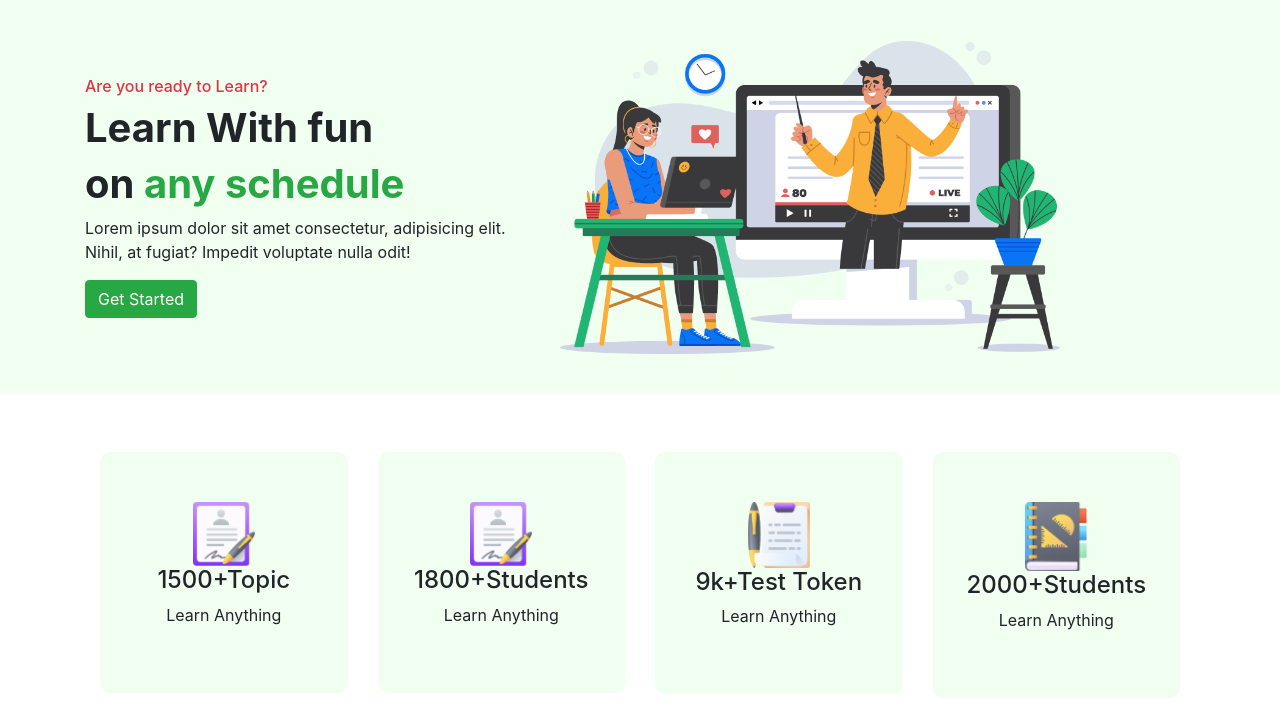
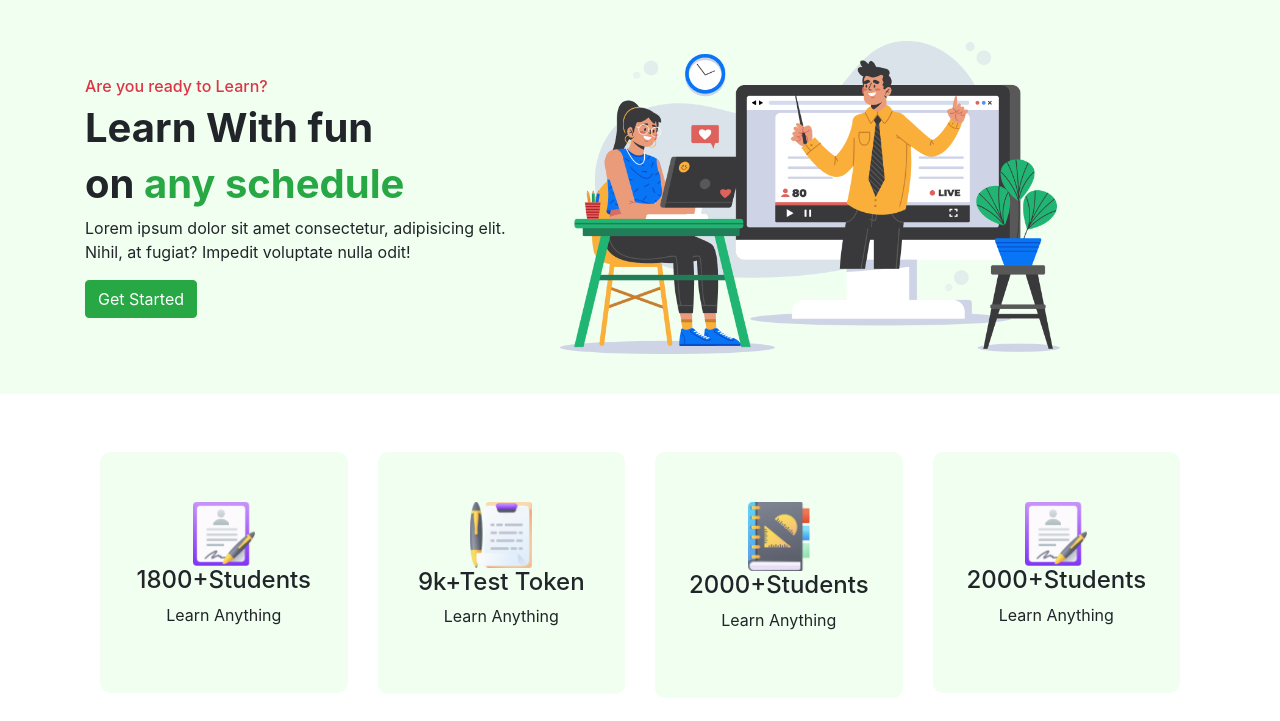
Before and after one commit to arif-khan-joy/E-school, a plain HTML site: page index.html in a window 1280 px wide. Shown: the part 79-800 px from the top of the page. Drawn offline with nearby package versions, Linux system fonts and the light colour scheme.

Commit message:
ou sitwr

```diff
--- a/index.html
+++ b/index.html
@@ -69,21 +69,14 @@
 
 <div class="container">
     <div class="row bookpart">
-        <div class="col-md-6 col-sm-12 col-lg-3 mt-md-2 mt-sm-2">
-            <div class="img-part navbar1">
-               <div class="d-flex justify-content-center"><img src="arif/icon/student.png"class=" book-size w-25 img-fluid" alt=""></div>
-               <h4 class="text-center">1500+Topic</h4>
-               <p class="text-center">Learn Anything</p>
-              </div>
-
-        </div>
-        <div class="col-md-6 col-sm-12 col-lg-3 mt-md-2 mt-sm-2">
+     <div class="col-md-6 col-sm-12 col-lg-3 mt-md-2 mt-sm-2">
           <div class=" navbar1">
-             <div class="d-flex justify-content-center"><img src="arif/icon/student.png" class="book-size img-fluid w-25"alt=""></div>
+             <div class="d-flex justify-content-center">
+               <img src="arif/icon/student.png" class="book-size w-25"alt="">
+            </div>
              <h4 class="text-center">1800+Students</h4>
              <p class="text-center">Learn Anything</p>
-
-            </div>
+          </div>
 
         </div>
         <div class="col-md-6 col-sm-12 col-lg-3 mt-md-2 mt-sm-2">
@@ -102,10 +95,20 @@
             <p class="text-center">Learn Anything</p>
 
           </div>
+        </div>
+          <div class="col-md-6 col-sm-12 col-lg-3 mt-md-2 mt-sm-2">
+            <div class="navbar1">
+              <div class="d-flex justify-content-center"><img src="arif/icon/Student.png"class="book-size w-25" alt=""></div>
+              <h4 class="text-center">2000+Students</h4>
+              <p class="text-center">Learn Anything</p>
+
+            </div>
+
+          </div>
 
         </div>
     </div>
-</div>
+
 
    <!-- Online courses-part-->
 
--- a/style.css
+++ b/style.css
@@ -18,8 +18,6 @@
 .student-section{
     margin-top: 50px;
     margin-bottom: 50px;
-
-
 
 }
 
@@ -55,6 +53,7 @@
        background-color: #F0FFF0;
        padding:50px 0px;
        border-radius: 10px;
+
    }
    .bookpart{
        margin:50px 0px;
```
